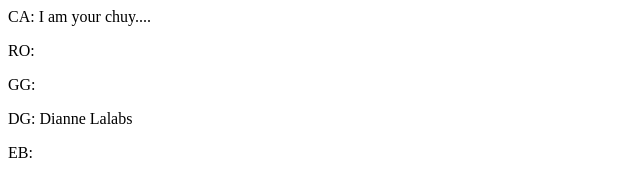
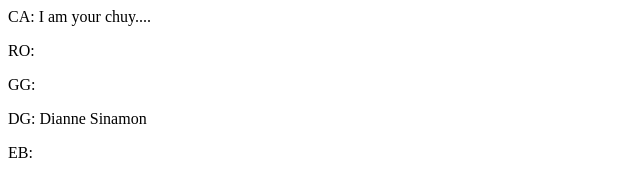
Before and after one commit to CMU-PRIO/cmuprio, a plain HTML site: page index.html in a window 1280 px wide. Shown: the full height of the page, 0-640 px from the left. Drawn offline with Linux system fonts and the light colour scheme.

Commit message:
This is from Dianne

```diff
--- a/index.html
+++ b/index.html
@@ -7,7 +7,7 @@
     <p>CA: I am your chuy....</p>
     <p>RO: </p>
     <p>GG: </p>
-    <p>DG: Dianne Lalabs</p>
+    <p>DG: Dianne Sinamon</p>
     <p>EB: </p>
   </body>
 </html>
```
